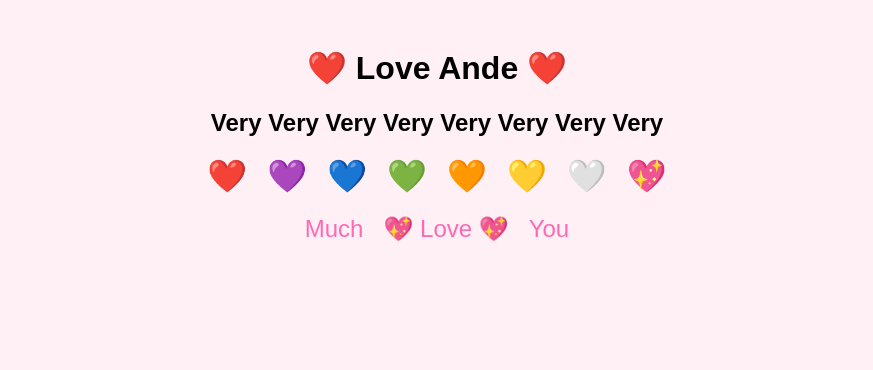
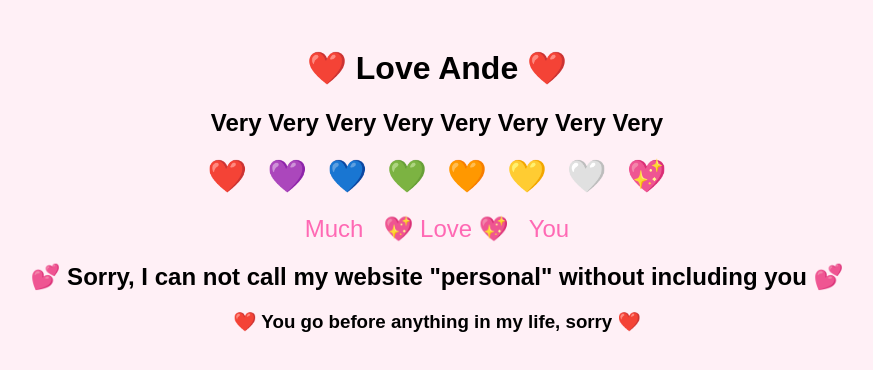
Before and after one commit to EldarUNC/EldarUNC.github.io, a plain HTML site: page index.html in a window 1280 px wide. Shown: the whole page, without its empty margins (203-1076 px from the left). Drawn offline with Linux system fonts and the light colour scheme.

Commit message:
hearts 03

```diff
--- a/index.html
+++ b/index.html
@@ -81,5 +81,7 @@
         <div class="text-heart">💖 Love 💖</div>
         <div class="text-heart"> You</div>
     </div>
+    <h2>💕 Sorry, I can not call my website "personal" without including you 💕</h2>
+    <h3>❤️ You go before anything in my life, sorry ❤️</h3>
 </body>
 </html>
```
